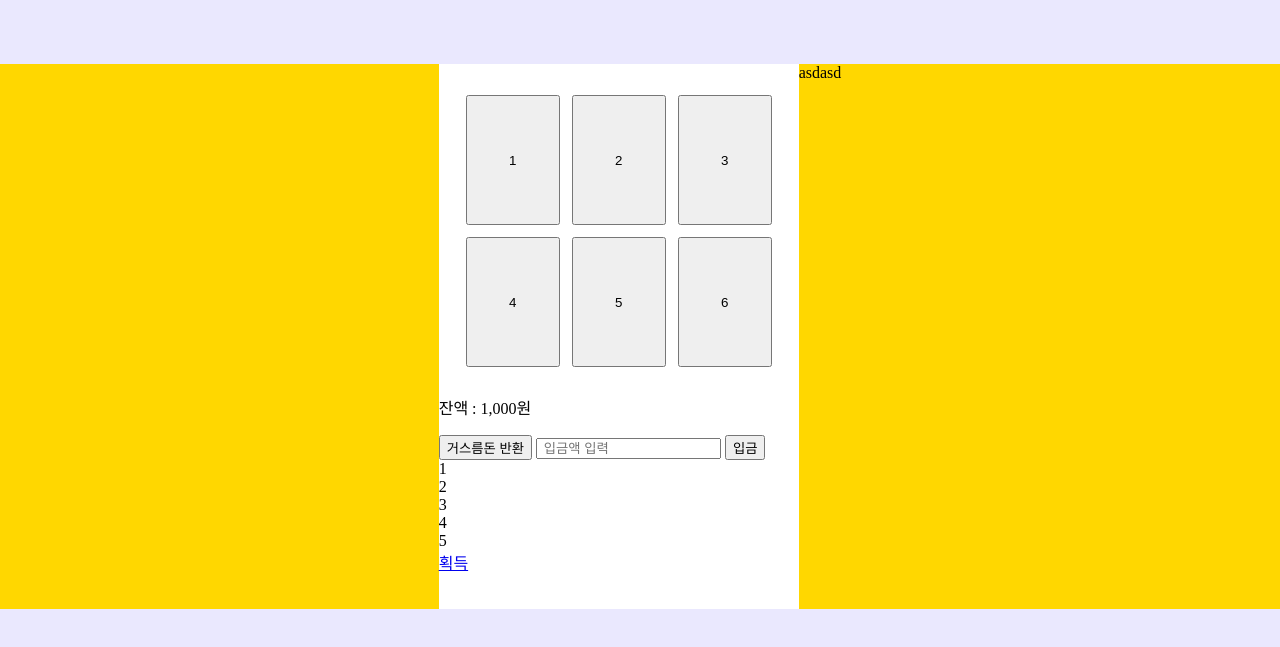
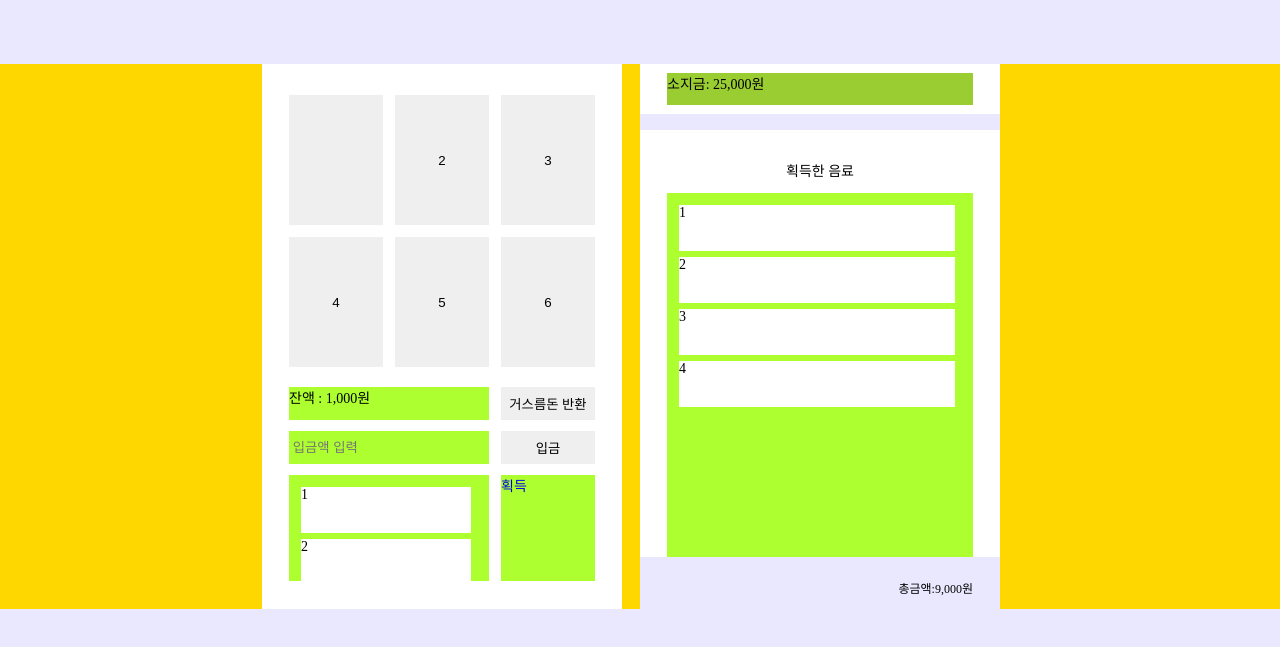
Before and after one commit to GreattitJY/Tailwind_VendingMachine, a plain HTML site: page index.html in a window 1280 px wide. Shown: the part 183-830 px from the top of the page. After the commit the page ends 800 px from the top, so only its background shows below. Drawn offline with Linux system fonts and the light colour scheme.

Commit message:
벤딩머신 기초 레이아웃 완성

```diff
--- a/css/style.css
+++ b/css/style.css
@@ -3,7 +3,10 @@ body,
 h1,
 h2,
 ul,
-li {
+li,
+p,
+input,
+button {
     margin: 0;
     padding: 0;
     border: 0;
@@ -11,6 +14,14 @@ li {
 
 li {
     list-style: none;
+}
+
+a {
+    text-decoration: none;
+}
+
+:root {
+    font-size: 14px;
 }
 
 /* 텍스트 숨김 */
@@ -25,12 +36,12 @@ li {
     margin: -1px;
 }
 
-/* 디자인 부분 */
+/* 전체 배경 부분 */
 body {
     background: #EAE8FE;
 }
 
-/* 타이틀 로고 부분 */
+/* 헤더 로고 부분 */
 .header-title {
     background-color: green;
     height: 180px;
@@ -38,27 +49,31 @@ body {
     margin-bottom: 67px;
 }
 
+/* 메인 컨테이너 - 플렉스 정렬 */
 
-/* 자판기 부분 */
 .section-container {
     background-color: gold;
-    height: 545px;
-    margin-bottom: 171px;
     display: flex;
     justify-content: center;
 }
 
-.item-sell {
-    /* display: grid; */
+/* 메인 컨테이너의 자판기 크기 설정 */
+
+.item-sell,
+.item-get {
     width: 360px;
     height: 545px;
     background-color: white;
+    margin-right: 18px;
 }
 
+/* 첫 번째 컨테이너 시작 */
+
+/* 자판기 음료 목록 - 그리드 정렬 */
 .item-info {
     display: grid;
     grid-template-columns: 1fr 1fr 1fr;
-    margin: 31px 27px 8px;
+    margin: 31px 15px 8px 27px;
 }
 
 .item-button {
@@ -66,3 +81,116 @@ body {
     height: 130px;
     margin: 0 12px 12px 0;
 }
+
+/* 자판기 음료 구매 - 그리드 정렬 */
+.item-purchase {
+    display: grid;
+    grid-template-columns: 2fr 1fr;
+    margin: 0 27px 28px;
+}
+
+/* 입금액 입력 및 잔액 */
+.text-balance,
+.input-money {
+    width: 200px;
+    height: 33px;
+    background-color: greenyellow;
+    margin: 0 12px 11px 0;
+}
+
+/* 입금 및 반환 버튼 */
+.button-return,
+.button-deposit {
+    width: 94px;
+    height: 33px;
+}
+
+/* 구매 리스트 */
+.purchase-list_machine {
+    width: 200px;
+    height: 106px;
+    margin-right: 12px;
+    background-color: greenyellow;
+    overflow: hidden scroll;
+}
+
+.purchase-list_machine ul {
+    margin: 12px;
+}
+
+.purchase-count_machine {
+    width: 170px;
+    height: 46px;
+    background-color: #fff;
+    margin-bottom: 6px;
+}
+
+/* 음료 획득 및 확인 링크 */
+.anchor-get {
+    width: 94px;
+    height: 106px;
+    background-color: greenyellow;
+}
+
+/* 첫 번째 컨테이너 끝 */
+
+/* 두 번째 컨테이너 시작 */
+/* 전체 플렉스 설정 */
+.item-get {
+    display: flex;
+    flex-direction: column;
+    justify-content: space-between;
+    background-color: #EAE8FE;
+}
+
+/* 소지금 부분 */
+.item-get_money {
+    height: 50px;
+    background-color: #fff;
+}
+
+.text-myMoney {
+    width: 306px;
+    height: 32px;
+    background-color: yellowgreen;
+    margin: 9px 27px;
+}
+
+/* 획득한 음료 부분 */
+.item-get_check {
+    background-color: #fff;
+}
+
+.text-getList {
+    width: 68px;
+    height: 20px;
+    margin: 30px auto 13px;
+}
+
+.purchase-list_my {
+    width: 306px;
+    height: 364px;
+    background-color: greenyellow;
+    overflow: hidden scroll;
+    margin: 0 27px;
+}
+
+.purchase-list_my ul {
+    margin: 12px;
+}
+
+.purchase-count_my {
+    width: 276px;
+    height: 46px;
+    background-color: #fff;
+    margin-bottom: 6px;
+}
+
+/* 총금액 */
+.text-totalMoney {
+    width: 109px;
+    height: 20px;
+    margin: 6px 28px 10px 224px;
+    text-align: end;
+    font-size: 12px;
+}
--- a/index.html
+++ b/index.html
@@ -20,26 +20,35 @@
         </header>
         <main>
             <section class="section-container">
-                <h2 class="text-hide">자판기</h2>
+                <h2 class="text-hide">음료 자판기</h2>
                 <div class="item-sell">
-                    <form class="item-list" action="">
-                        <ul>
-                            <li class="item-info">
+                    <form action="">
+                        <ul class="item-info">
+                            <li>
                                 <button class="item-button" type="button">
-                                    1
                                 </button>
+                            </li>
+                            <li>
                                 <button class="item-button" type="button">
                                     2
                                 </button>
+                            </li>
+                            <li>
                                 <button class="item-button" type="button">
                                     3
                                 </button>
+                            </li>
+                            <li>
                                 <button class="item-button" type="button">
                                     4
                                 </button>
+                            </li>
+                            <li>
                                 <button class="item-button" type="button">
                                     5
                                 </button>
+                            </li>
+                            <li>
                                 <button class="item-button" type="button">
                                     6
                                 </button>
@@ -47,23 +56,47 @@
                         </ul>
                     </form>
                     <form class="item-purchase" action="">
-                        <p>잔액 : 1,000원</p>
-                        <button class="test2" type="button">
+                        <p class="text-balance">잔액 : 1,000원</p>
+                        <button class="button-return" type="button">
                             거스름돈 반환
                         </button>
-                        <input type="text" placeholder=" 입금액 입력" />
-                        <button type="button">입금</button>
-                        <ul>
-                            <li>1</li>
-                            <li>2</li>
-                            <li>3</li>
-                            <li>4</li>
-                            <li>5</li>
-                        </ul>
-                        <a class="" href="#">획득</a>
+                        <input
+                            class="input-money"
+                            type="text"
+                            placeholder=" 입금액 입력"
+                        />
+                        <button class="button-deposit" type="button">
+                            입금
+                        </button>
+                        <div class="purchase-list_machine">
+                            <ul>
+                                <li class="purchase-count_machine">1</li>
+                                <li class="purchase-count_machine">2</li>
+                                <li class="purchase-count_machine">3</li>
+                                <li class="purchase-count_machine">4</li>
+                            </ul>
+                        </div>
+                        <a class="anchor-get" href="#">획득</a>
                     </form>
                 </div>
-                <div class="item-get">asdasd</div>
+                <section class="item-get">
+                    <h2 class="text-hide">획득한 음료 및 소지금 확인</h2>
+                    <div class="item-get_money">
+                        <p class="text-myMoney">소지금: 25,000원</p>
+                    </div>
+                    <div class="item-get_check">
+                        <p class="text-getList">획득한 음료</p>
+                        <div class="purchase-list_my">
+                            <ul>
+                                <li class="purchase-count_my">1</li>
+                                <li class="purchase-count_my">2</li>
+                                <li class="purchase-count_my">3</li>
+                                <li class="purchase-count_my">4</li>
+                            </ul>
+                        </div>
+                    </div>
+                    <p class="text-totalMoney">총금액:9,000원</p>
+                </section>
             </section>
         </main>
     </body>
```
